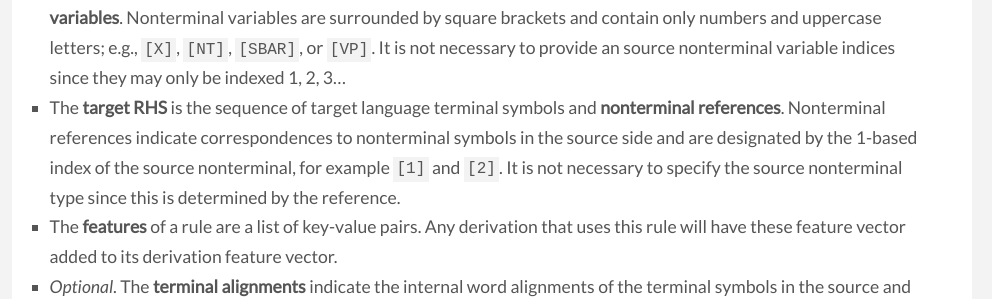
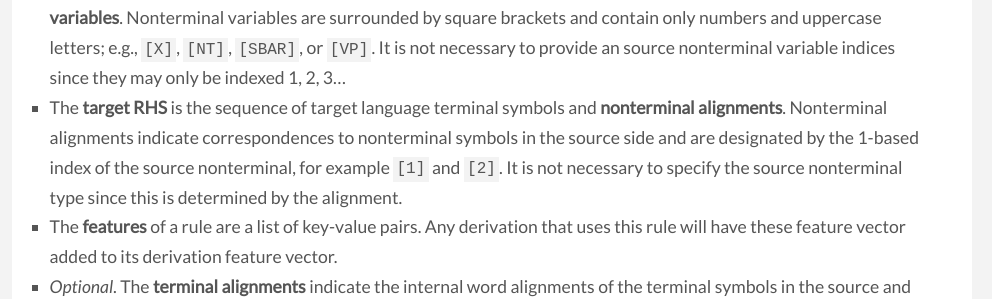
Before and after one commit to cdec/cdec.github.com, a Jekyll site: the page built from documentation/grammar-format.md, in a window 1280 px wide. Shown: the part 525-824 px from the top of the page, without its empty margins (148-1140 px from the left). Built offline with Jekyll 4.4.1, drawn with Linux system fonts in a browser that asks for light colours; some web fonts are replaced; Markdown is read by kramdown in place of the engine named in the settings.

Commit message:
consistent wording

```diff
--- a/documentation/grammar-format.md
+++ b/documentation/grammar-format.md
@@ -11,7 +11,7 @@ This text file consists of the following fields, separated by a triple pipe symb
 
  - The **left-hand side (LHS)** is the nonterminal category that the rule rewrites as.
  - The **source language right-hand side (RHS)** is the string of source language terminal symbols and **nonterminal variables**. Nonterminal variables are surrounded by square brackets and contain only numbers and uppercase letters; e.g., `[X]`, `[NT]`, `[SBAR]`, or `[VP]`.  It is not necessary to provide an source nonterminal variable indices since they may only be indexed 1, 2, 3...
- - The **target RHS** is the sequence of target language terminal symbols and **nonterminal references**. Nonterminal references indicate correspondences to nonterminal symbols in the source side and are designated by the 1-based index of the source nonterminal, for example `[1]` and `[2]`. It is not necessary to specify the source nonterminal type since this is determined by the reference.
+ - The **target RHS** is the sequence of target language terminal symbols and **nonterminal alignments**. Nonterminal alignments indicate correspondences to nonterminal symbols in the source side and are designated by the 1-based index of the source nonterminal, for example `[1]` and `[2]`. It is not necessary to specify the source nonterminal type since this is determined by the alignment.
  - The **features** of a rule are a list of key-value pairs. Any derivation that uses this rule will have these feature vector added to its derivation feature vector.
  - *Optional*. The **terminal alignments** indicate the internal word alignments of the terminal symbols in the source and target languages. These may be useful for computing some feature values at run time.
 
```
